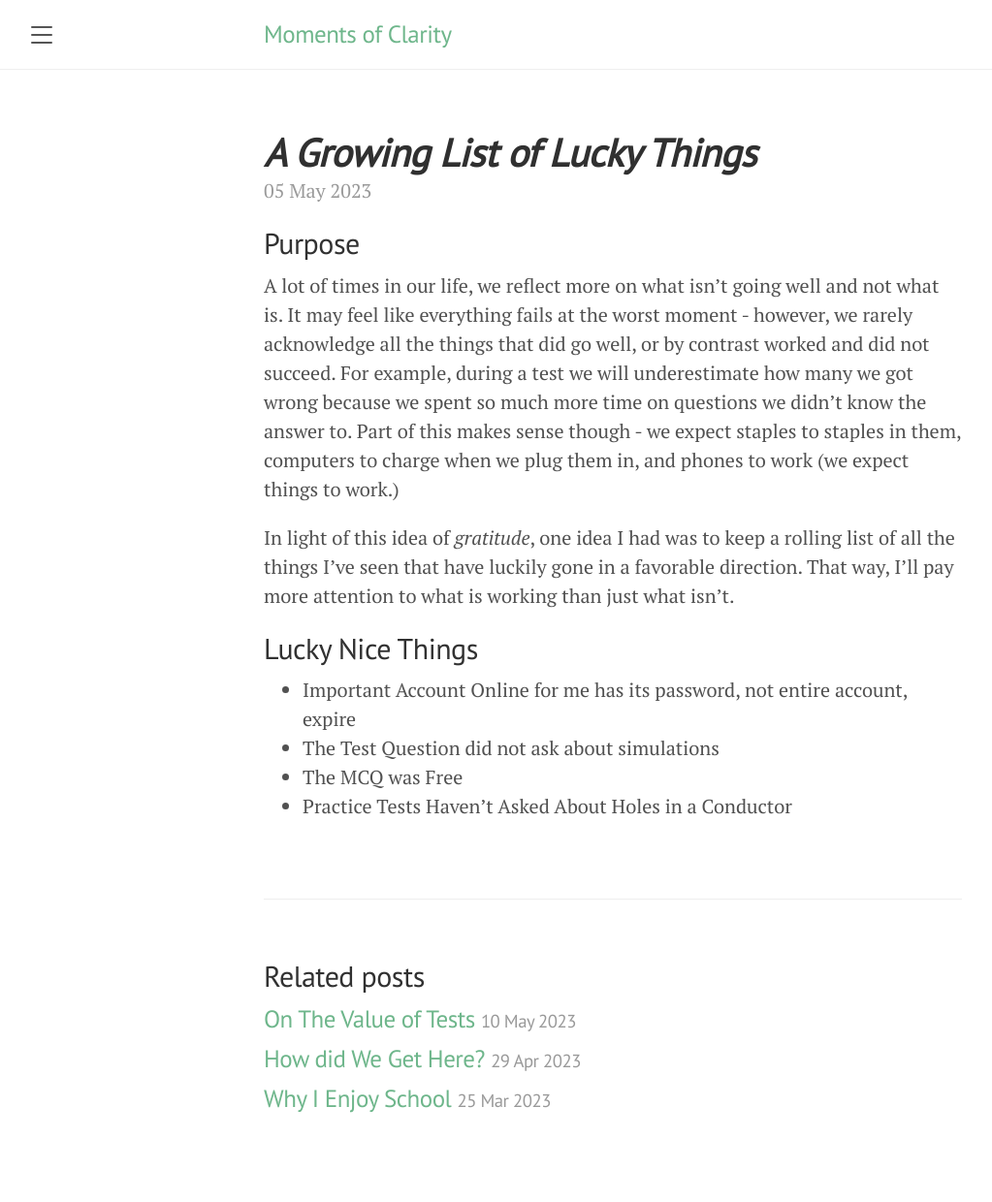
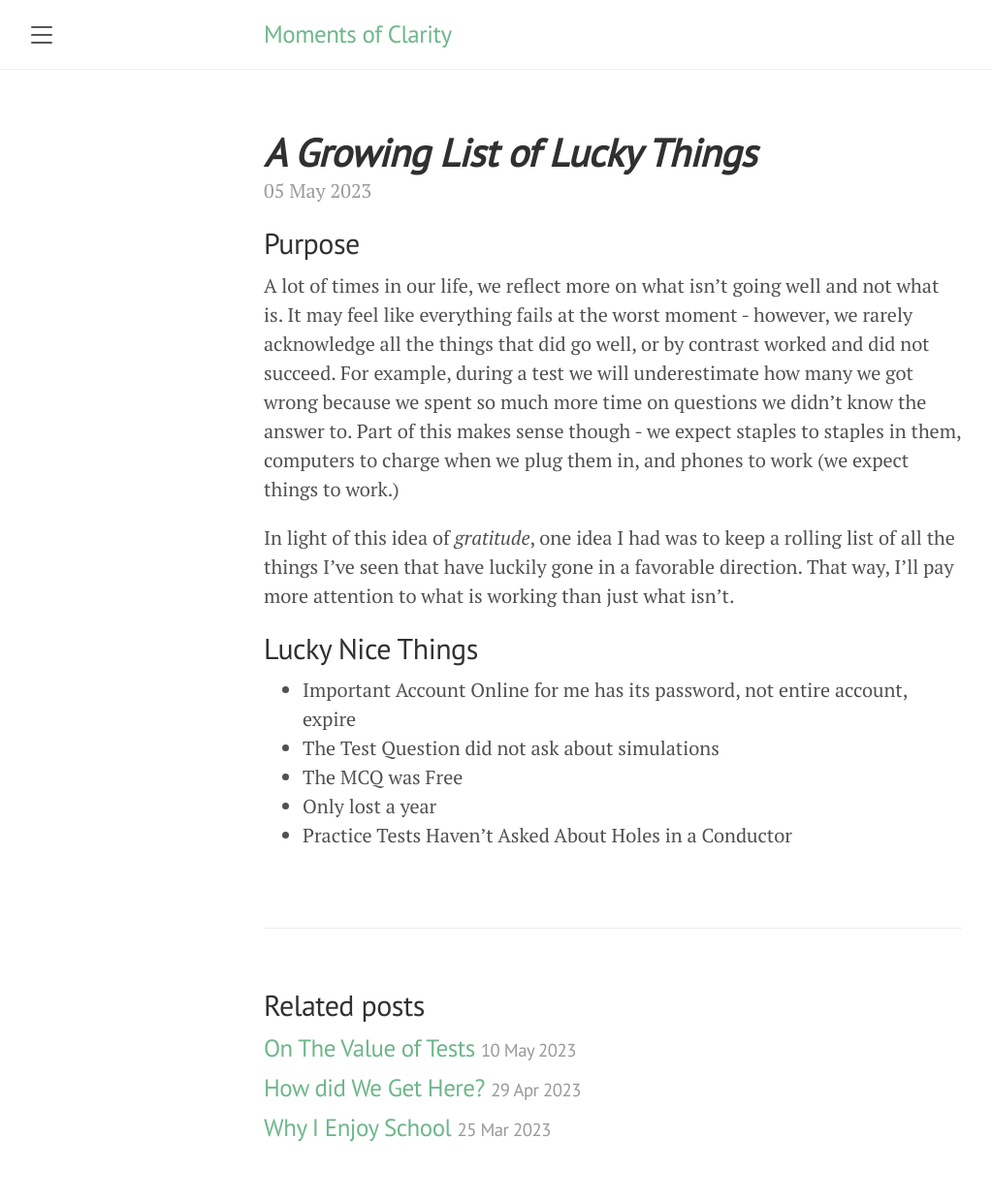
Before and after one commit to anish-lakkapragada/moments-of-clarity, a Jekyll site: the page built from _posts/2023-05-05-what-could-go-wrong.markdown, in a window 1280 px wide. Shown: the whole page at 97% size, without its empty margins (8-1031 px from the left). Built offline with Jekyll 4.4.1, drawn with Linux system fonts in a browser that asks for light colours; before the commit the page ends 1210 px from its top, so only the background shows below that.

Commit message:
lost an year.

```diff
--- a/_posts/2022-10-24-act.markdown
+++ b/_posts/2022-10-24-act.markdown
@@ -40,6 +40,7 @@ A list of (my opinion ofc) Drake's best songs are:
 - *Pound Cake + Paris Morton 2* (**2013**)
 - *A Keeper* (**2022**)
 - *Sticky* (2022)
+- *Portland* (2017)
 - *Falling Back* (2022)
 
 
--- a/_posts/2023-05-05-what-could-go-wrong.markdown
+++ b/_posts/2023-05-05-what-could-go-wrong.markdown
@@ -16,4 +16,5 @@ In light of this idea of *gratitude*, one idea I had was to keep a rolling list
 - Important Account Online for me has its password, not entire account, expire
 - The Test Question did not ask about simulations
 - The MCQ was Free
+- Only lost a year
 - Practice Tests Haven't Asked About Holes in a Conductor
```
